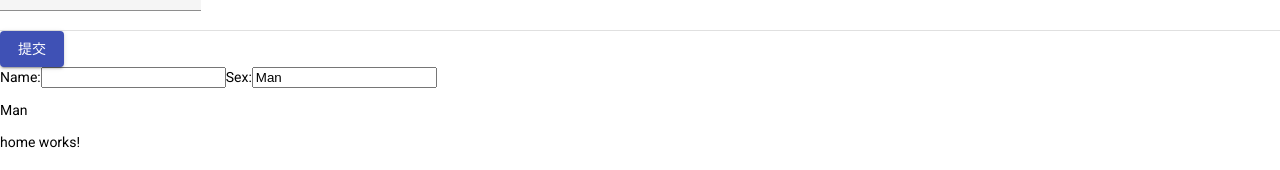
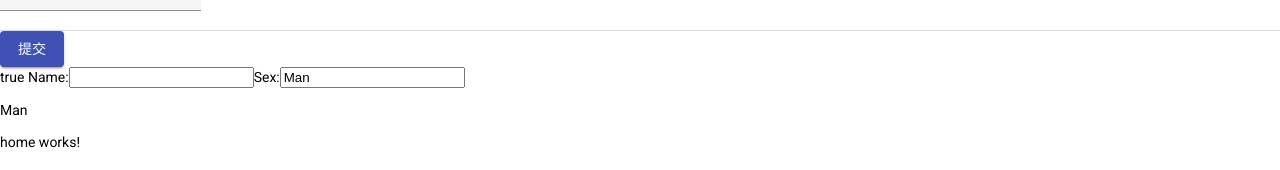
Before and after one commit to ykw1129/Angular-Material-Web, an Angular app: page / in a window 1280 px wide. Shown: the part 175-345 px from the top of the page. Built offline with nearby package versions, Linux system fonts and the light colour scheme.

Commit message:
增加监听事件

```diff
--- a/src/app/home-form/home-form.component.html
+++ b/src/app/home-form/home-form.component.html
@@ -19,7 +19,7 @@
   <button mat-raised-button color="primary" type="submit">提交</button>
 </form>
 <form (ngSubmit)="onSubmit()" #modelForm="ngForm" >
-
+  {{modelForm.valid}}
   <label for="name">Name:</label>
   <input id="name" type="text" name="name" [(ngModel)]="model.name">
   <label for="sex">Sex:</label>
--- a/src/app/home-form/home-form.component.ts
+++ b/src/app/home-form/home-form.component.ts
@@ -1,4 +1,4 @@
-import { Component, Injectable, OnInit } from '@angular/core';
+import { Component, Injectable, OnInit,HostListener } from '@angular/core';
 import { FormControl, FormGroup, FormBuilder, Validators } from '@angular/forms'
 
 @Component({
@@ -35,8 +35,12 @@ export class HomeFormComponent implements OnInit {
   onSubmit() {
     console.table(this.myForm.valid)
   }
+  // 事件控制颜色
+  @HostListener('onmouseover') onMouseover(){
+    console.log(123)
+  }
+}
 
-}
 class Person {
   constructor(public name: string, public sex: string) {
 
```
